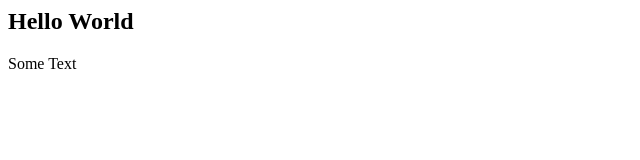
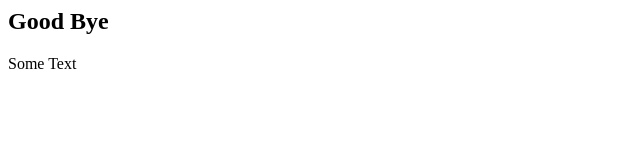
Before and after one commit to wycliffkas/git, a plain HTML site: page index.html in a window 1280 px wide. Shown: the full height of the page, 0-640 px from the left. Drawn offline with Linux system fonts and the light colour scheme.

Commit message:
added good  bye

```diff
--- a/index.html
+++ b/index.html
@@ -1,2 +1,2 @@
-<h2>Hello World</h2>
+<h2>Good Bye</h2>
 <p>Some Text</p>
```
